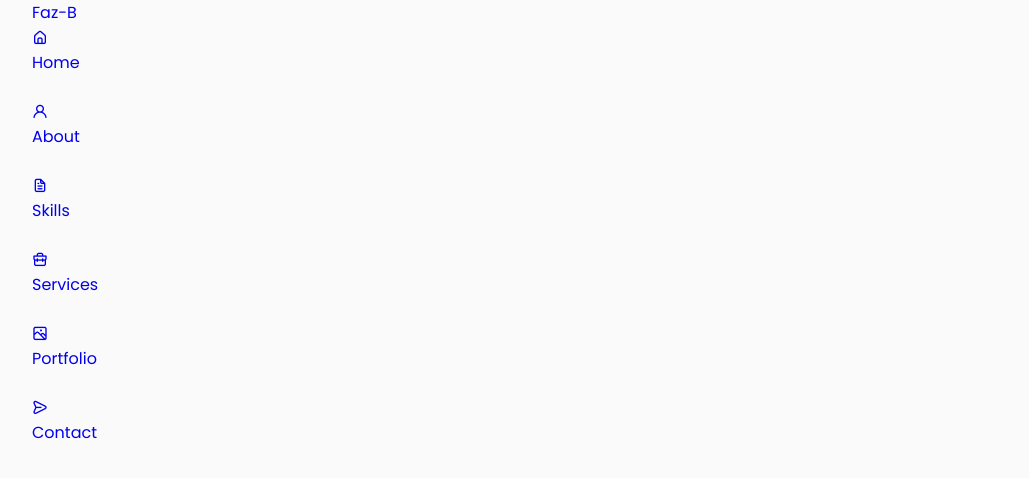
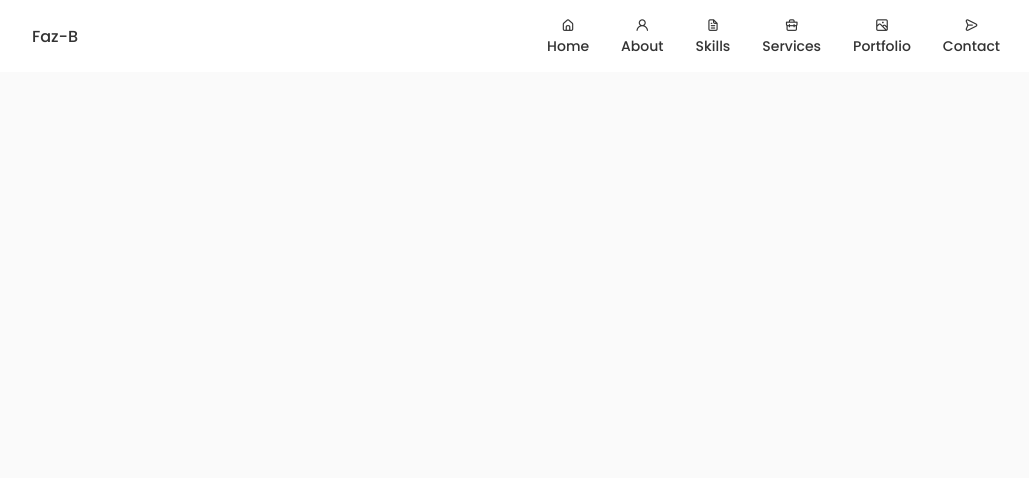
Before and after one commit to fazbdaniel/new_portfolio, a React (Create React App) app: page / in a window 1280 px wide. Shown: the top 478 px of the page, without its empty margins (124-1153 px from the left). Built offline with nearby package versions, Linux system fonts and the light colour scheme.

Commit message:
second commit

```diff
--- a/src/components/header/Header.jsx
+++ b/src/components/header/Header.jsx
@@ -10,35 +10,41 @@
                 <ul className="nav__list grid">
                     <li className="nav__item">
                         <a href="#home" className="nav__link">
-                            <li className="uil uil-estate nav__icon"></li>Home
+                            <i className="uil uil-estate nav__icon"></i>Home
                         </a>
                     </li>
                     <li className="nav__item">
                         <a href="#about" className="nav__link">
-                            <li className="uil uil-user nav__icon"></li> About
+                            <i className="uil uil-user nav__icon"></i> About
                         </a>
                     </li>
                     <li className="nav__item">
                         <a href="#skills" className="nav__link">
-                            <li className="uil uil-file-alt nav__icon"></li> Skills
+                            <i className="uil uil-file-alt nav__icon"></i> Skills
                         </a>
                     </li>
                     <li className="nav__item">
                         <a href="#services" className="nav__link">
-                            <li className="uil uil-briefcase nav__icon"></li> Services
+                            <i className="uil uil-briefcase nav__icon"></i> Services
                         </a>
                     </li>
                     <li className="nav__item">
                         <a href="#portfolio" className="nav__link">
-                            <li className="uil uil-scenery nav__icon"></li> Portfolio
+                            <i className="uil uil-scenery nav__icon"></i> Portfolio
                         </a>
                     </li>
                     <li className="nav__item">
                         <a href="contact" className="nav__link">
-                            <li className="uil uil-message nav__icon"></li> Contact
+                            <i className="uil uil-message nav__icon"></i> Contact
                         </a>
                     </li>
                 </ul>
+
+                <i className='uil uil-times nav__close'></i>
+            </div>
+
+            <div className="nav__toggle">
+                <i className="uil uil-apps"></i>
             </div>
         </nav>
     </div>
--- a/src/components/header/header.css
+++ b/src/components/header/header.css
@@ -0,0 +1,42 @@
+.header {
+    width: 100%;
+    position: fixed;
+    top: 0;
+    left: 0;
+    z-index: var(--z-fixed);
+    background-color: var(--container-color);
+}
+
+.nav {
+    height: calc(var(--header-height) + 1.5rem);
+    display: flex;
+    justify-content: space-between;
+    align-items: center;
+    column-gap: 1rem;
+}
+
+.nav__logo,
+.nav__toggle {
+    color: var(--title-color);
+    font-weight: var(--font-medium);
+}
+
+.nav__list {
+    display: flex;
+    column-gap: 2rem;
+}
+
+.nav__link {
+    display: flex;
+    flex-direction: column;
+    align-items: center;
+    font-size: var(--small-font-size);
+    color: var(--title-color);
+    font-weight: var(--font-medium);
+    transition: .3s;
+}
+
+.nav__close,
+.nav__toggle {
+    display: none;
+}
```
